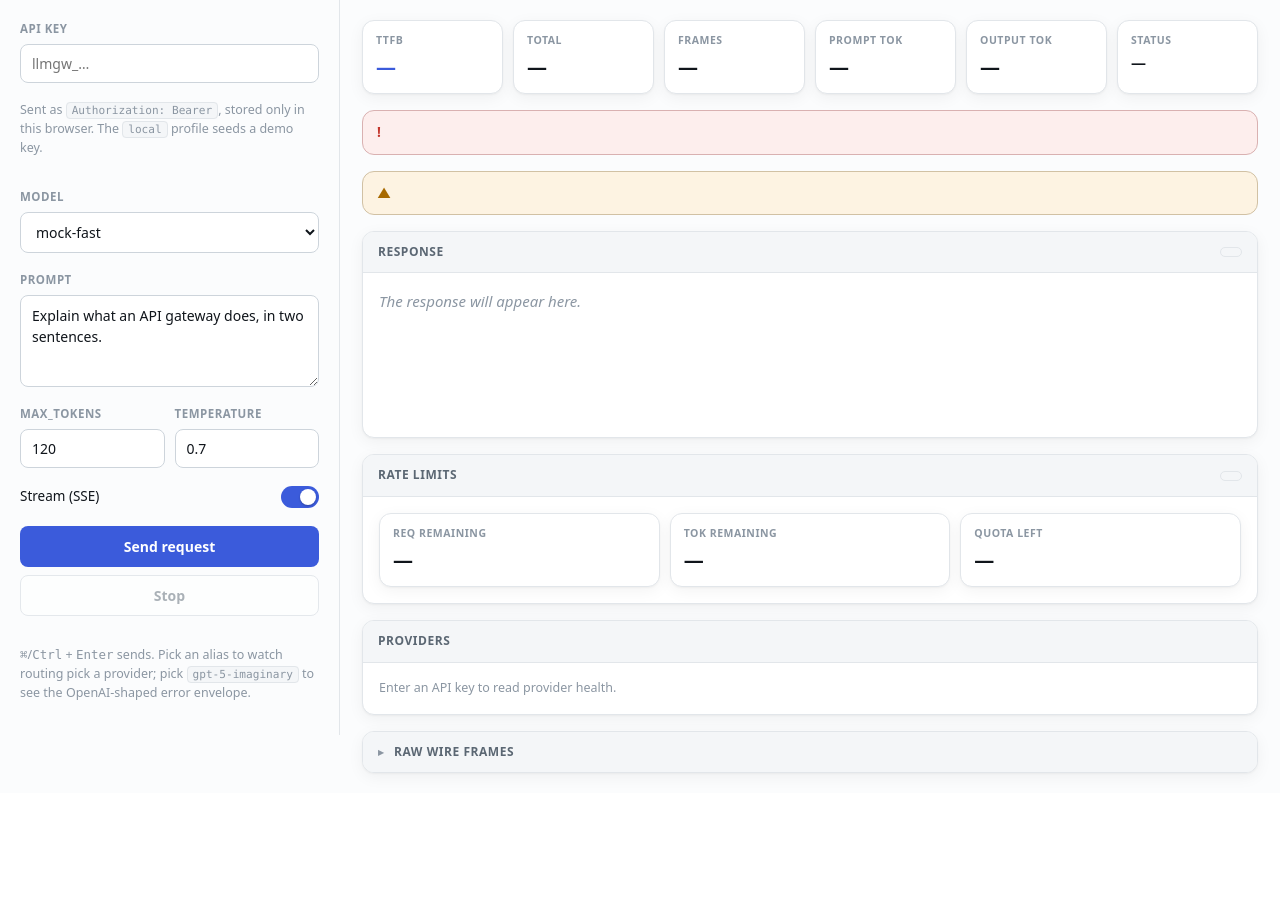
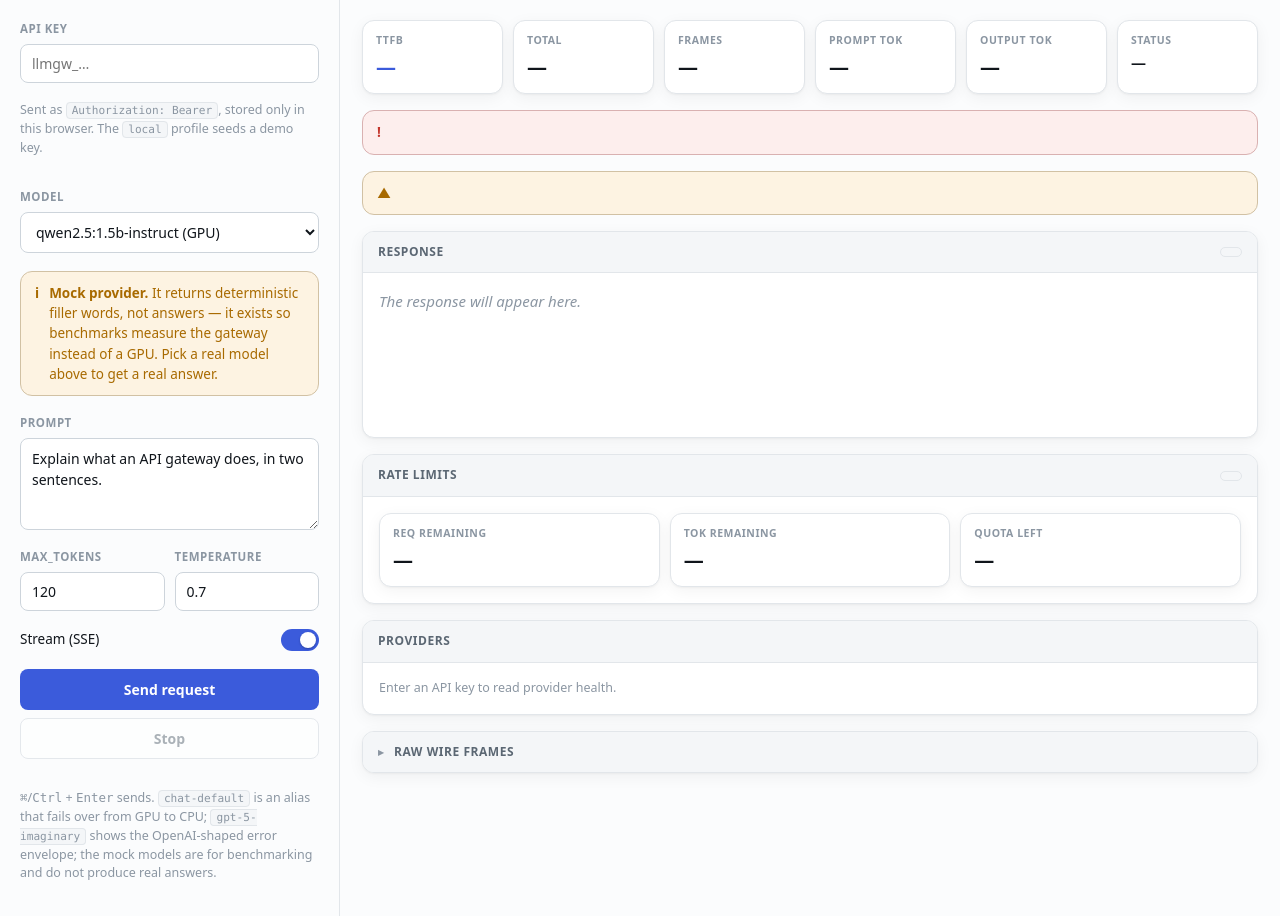
Before and after one commit to mehmetztrk/llm-gateway, a web app: page /index.html in a window 1280 px wide. Shown: the part 58-974 px from the top of the page. Before the commit the page ends 833 px from the top, so only its background shows below. Run offline with its HTML, style and script files only (its server is not run), Linux system fonts and the light colour scheme; data that the repository does not hold is empty.

Commit message:
fix(console): default to a real model and label the mock provider
The model picker opened on mock-fast, whose deterministic filler words read as a
broken answer to anyone who had not read MockProvider. The mock exists so
BENCHMARKS.md measures the gateway rather than a 6 GB GPU; that is not obvious
from its output.

The console now opens on qwen2.5:1.5b-instruct and shows an inline note whenever
a mock model is selected.

```diff
--- a/src/main/resources/static/index.html
+++ b/src/main/resources/static/index.html
@@ -282,18 +282,27 @@
             <option value="mock-ha">mock-ha</option>
             <option value="chat-default">chat-default</option>
           </optgroup>
-          <optgroup label="Mock provider — deterministic, no GPU">
-            <option value="mock-fast" selected>mock-fast</option>
+          <optgroup label="Real models — these actually answer">
+            <option value="qwen2.5:1.5b-instruct" selected>qwen2.5:1.5b-instruct (GPU)</option>
+            <option value="llama3.2:1b">llama3.2:1b (CPU)</option>
+          </optgroup>
+          <optgroup label="Mock provider — benchmarking only, output is nonsense">
+            <option value="mock-fast">mock-fast</option>
             <option value="mock-echo">mock-echo</option>
-          </optgroup>
-          <optgroup label="Ollama — real models">
-            <option value="qwen2.5:1.5b-instruct">qwen2.5:1.5b-instruct (GPU)</option>
-            <option value="llama3.2:1b">llama3.2:1b (CPU)</option>
           </optgroup>
           <optgroup label="Error paths">
             <option value="gpt-5-imaginary">gpt-5-imaginary → 404</option>
           </optgroup>
         </select>
+      </div>
+
+      <div class="banner warn" id="mockNote" hidden>
+        <span class="glyph">i</span>
+        <span>
+          <b>Mock provider.</b> It returns deterministic filler words, not answers — it exists so
+          benchmarks measure the gateway instead of a GPU. Pick a real model above to get a real
+          answer.
+        </span>
       </div>
 
       <div class="field">
@@ -326,8 +335,9 @@
       </div>
 
       <p class="hint">
-        <kbd>⌘</kbd>/<kbd>Ctrl</kbd> + <kbd>Enter</kbd> sends. Pick an alias to watch routing pick a
-        provider; pick <code>gpt-5-imaginary</code> to see the OpenAI-shaped error envelope.
+        <kbd>⌘</kbd>/<kbd>Ctrl</kbd> + <kbd>Enter</kbd> sends. <code>chat-default</code> is an alias
+        that fails over from GPU to CPU; <code>gpt-5-imaginary</code> shows the OpenAI-shaped error
+        envelope; the mock models are for benchmarking and do not produce real answers.
       </p>
     </section>
 
@@ -397,6 +407,14 @@
     localStorage.setItem(KEY_STORAGE, e.target.value.trim());
     refreshProviders();
   });
+
+  // The mock's output is deliberately meaningless. Saying so where the model is chosen is the
+  // difference between "this project is broken" and "this is the test double doing its job".
+  const MOCK_MODELS = new Set(["mock-fast", "mock-echo", "mock-ha"]);
+  const updateMockNote = () => {
+    $('mockNote').hidden = !MOCK_MODELS.has($('model').value);
+  };
+  $('model').addEventListener('change', updateMockNote);
 
   const authHeaders = () => {
     const key = $('apiKey').value.trim();
@@ -630,6 +648,7 @@
 
   checkHealth();
   refreshProviders();
+  updateMockNote();
 })();
 </script>
 </body>
```
